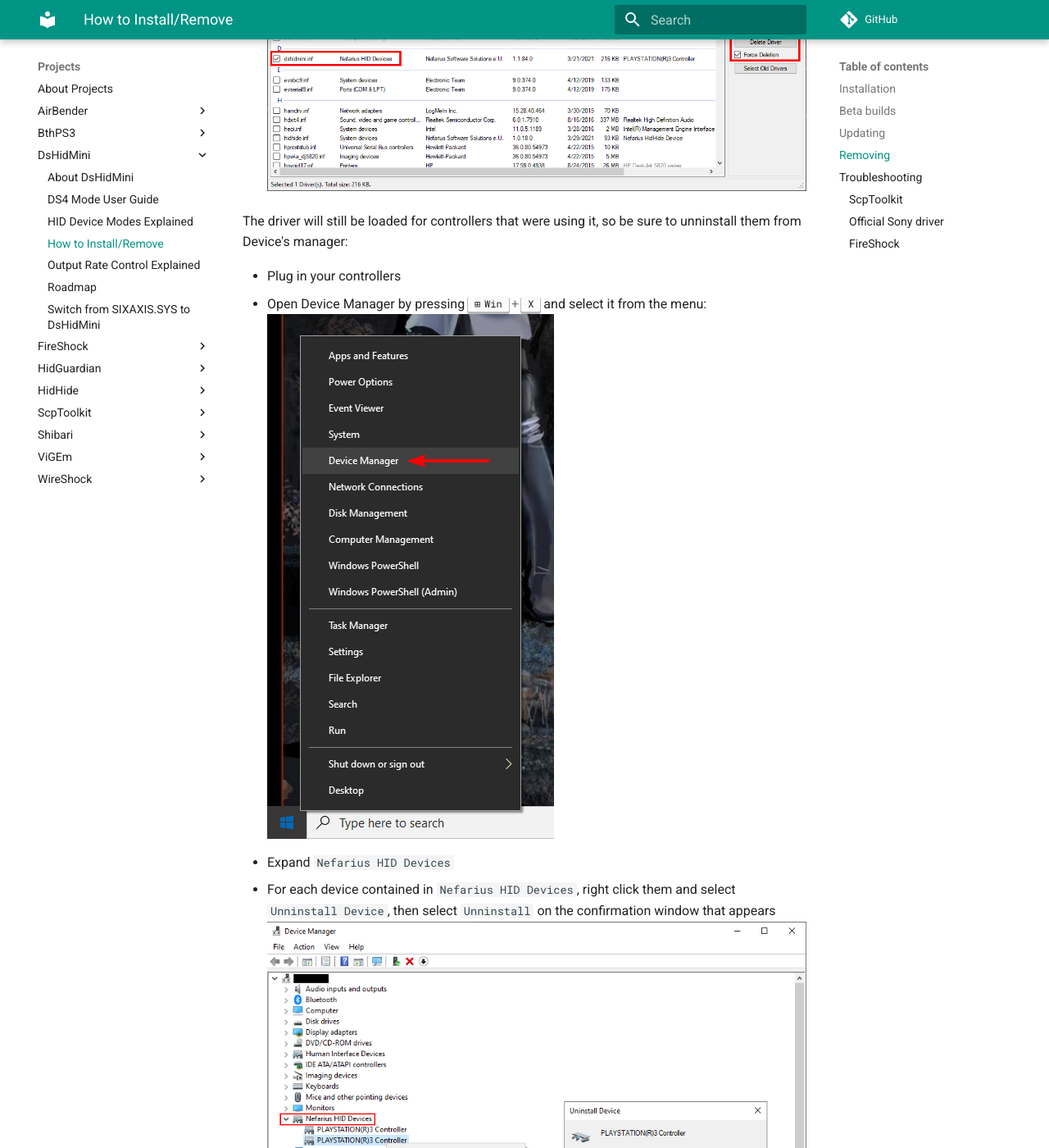
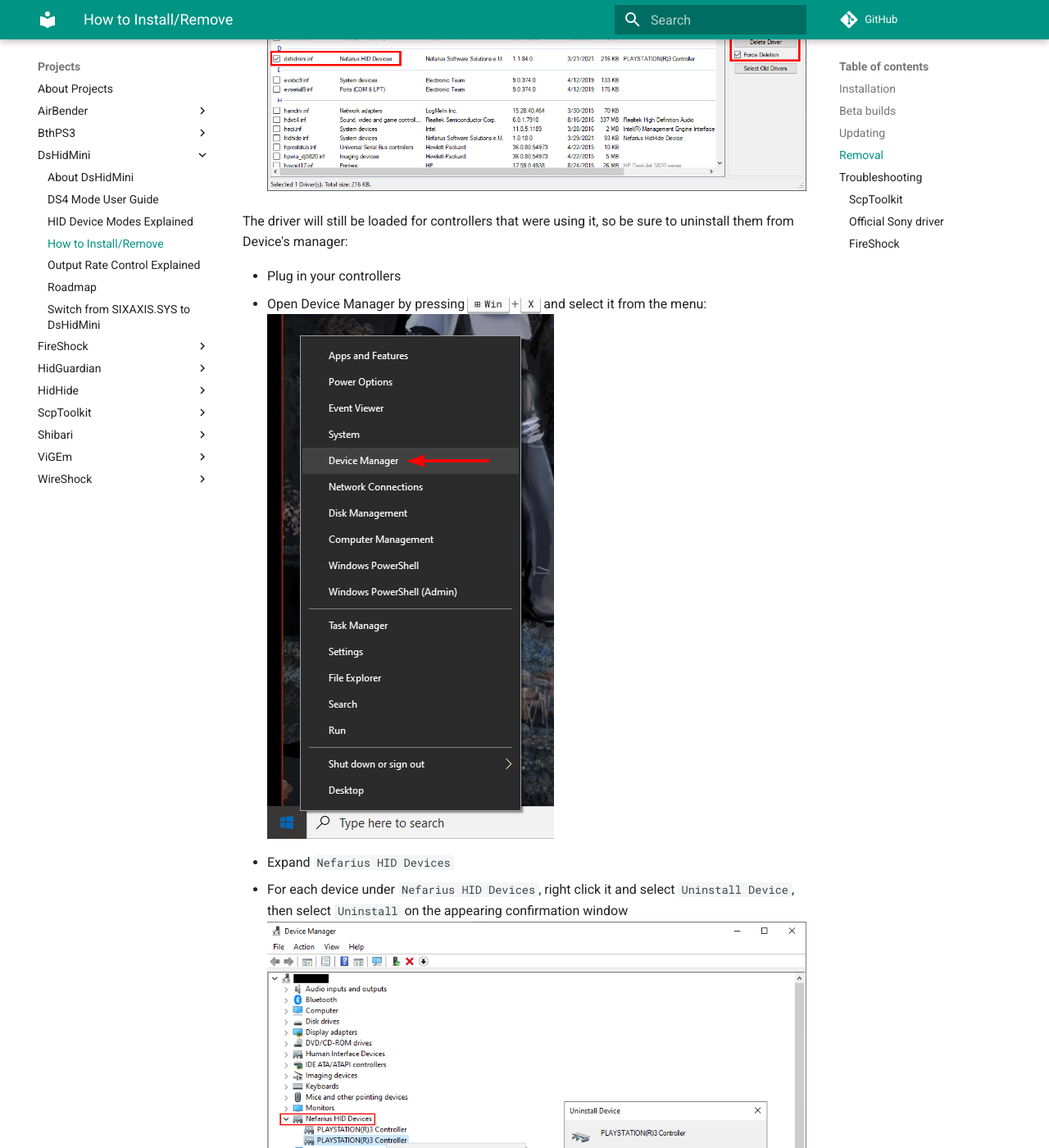
Before and after one commit to nefarius/ViGEm.github.io, an MkDocs documentation site: the page built from docs/projects/DsHidMini/How-to-Install.md, in a window 1280 px wide and 1400 px high, scrolled down 2204 px. Shown: the whole window at 82% size. Built offline with MkDocs 1.6.1 and Material for MkDocs 9.7.7, drawn with Linux system fonts in a browser that asks for light colours; comment, search, counter and statistics services are not loaded; some of the changed text lies outside the part shown.

Commit message:
Typo and formatting fixes

```diff
--- a/docs/projects/DsHidMini/How-to-Install.md
+++ b/docs/projects/DsHidMini/How-to-Install.md
@@ -33,23 +33,23 @@
 
 New releases are expected to appear quite frequently during Beta Testing, so make sure to regularly come back and check the GitHub releases page. If you want to update, simply [follow all the same steps of the installation](#installation) and overwrite any existing files. Reboot your machine to be extra safe if it didn't work right away.
 
-## Removing
+## Removal
 
 If you want to remove DsHidMini from your computer you first need to delete it from Windows Driver Store:
 
 - Use [Driver Store Explorer](https://github.com/lostindark/DriverStoreExplorer/releases) to remove the `dshidmini.inf` driver:
 ![RemoveDsHidMini_DriverStore.png](images/RemoveDsHidMini_DriverStore.png){: .glightbox }
 
-The driver will still be loaded for controllers that were using it, so be sure to unninstall them from Device's manager:
+The driver will still be loaded for controllers that were using it, so be sure to uninstall them from Device's manager:
 
 - Plug in your controllers
 - Open Device Manager by pressing ++win+x++ and select it from the menu:
 ![6dCenuSsFr.png](images/6dCenuSsFr.png){: .glightbox }
 - Expand `Nefarius HID Devices`
-- For each device contained in `Nefarius HID Devices`, right click them and select `Unninstall Device`, then select `Unninstall` on the confirmation window that appears
+- For each device under `Nefarius HID Devices`, right click it and select `Uninstall Device`, then select `Uninstall` on the appearing confirmation window
 ![RemoveDsHidMini_UnninsDevices.png](images/RemoveDsHidMini_UnninsDevices.png){: .glightbox }
 
-After that, DsHidMini should be fully gone from your computer.
+After that, DsHidMini should be fully gone from your computer 😥
 
 ## Troubleshooting
 
```
